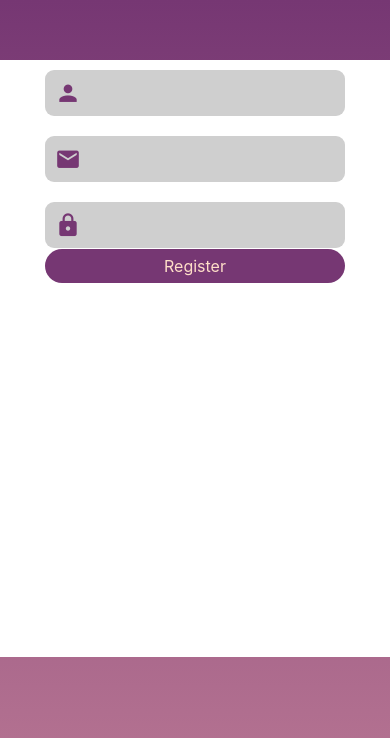
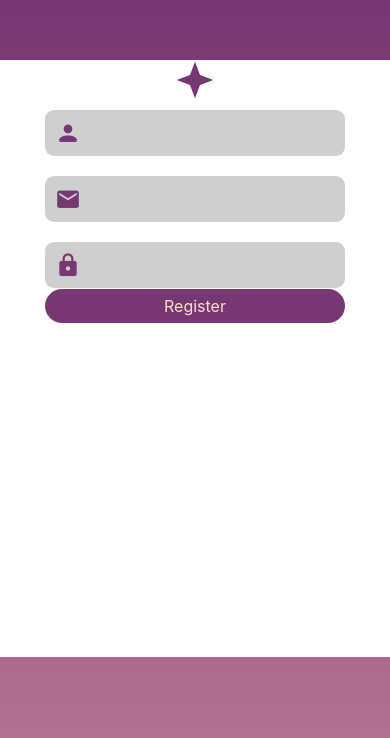
Before and after one commit to ASTROGBAE/COMP3130-example-project-workshops, a React Native app: screen /Register in a window 390 px wide. Shown: the top 738 px of the page. Built offline with nearby package versions, Linux system fonts and the light colour scheme.

Commit message:
basic image picker works!

```diff
--- a/app/screens/RegisterScreen.js
+++ b/app/screens/RegisterScreen.js
@@ -1,7 +1,9 @@
 import React from 'react';
-import { StyleSheet, View, Alert } from 'react-native';
+import { StyleSheet, View, TouchableOpacity, Image } from 'react-native';
 import {Formik} from 'formik'; // formik used here!
 import * as yup from 'yup';
+import * as ImagePicker from 'expo-image-picker';
+import {MaterialCommunityIcons} from '@expo/vector-icons'
 
 import AppButton from '../components/AppButton';
 import AppScreen from '../components/AppScreen';
@@ -15,6 +17,35 @@ import AppTextInput from '../components/AppTextInput';
 const data = DataManager.getInstance();
 
 function RegisterScreen({navigation}) {
+    const [selectedImage, setSelectedImage] = React.useState(null);
+
+    let openImagePickerAsync = async () => {
+        let permissionResult = await ImagePicker.requestMediaLibraryPermissionsAsync();
+
+        if (permissionResult.granted === false) {
+        alert('Permission to access camera roll is required!');
+        return;
+        }
+
+        let pickerResult = await ImagePicker.launchImageLibraryAsync();
+
+        if (pickerResult.cancelled === true) {
+        return;
+        }
+
+        setSelectedImage({ localUri: pickerResult.uri });
+    };
+
+    if (selectedImage !== null) {
+        return (
+        <View style={styles.container}>
+            <Image
+            source={{ uri: selectedImage.localUri }}
+            style={styles.thumbnail}
+            />
+        </View>
+        );
+    }
 
     let schema = yup.object().shape( // yup validation stuff
         {
@@ -28,6 +59,11 @@ function RegisterScreen({navigation}) {
         <AppScreen statusBar={false}>
             <View style={{flex:0.1}}></View>
             <View style={styles.container}>
+            <TouchableOpacity onPress={openImagePickerAsync}>
+                <MaterialCommunityIcons
+                    name={'star-four-points'}
+                    size={40} color={AppColors.primary}/>
+            </TouchableOpacity>
             <Formik
                     initialValues={{ name: '', email: '', password:'', }}
                     onSubmit={values => {
@@ -83,7 +119,11 @@ const styles = StyleSheet.create({
         width:'100%',
         backgroundColor: AppColors.white,
         alignItems: "center"
-    }
+    }, thumbnail: {
+        width: 300,
+        height: 300,
+        resizeMode: "contain"
+      }
 })
 
 export default RegisterScreen;
--- a/package.json
+++ b/package.json
@@ -27,7 +27,8 @@
     "react-native-snap-carousel": "^3.9.1",
     "react-native-vector-icons": "^9.1.0",
     "react-native-web": "0.17.1",
-    "yup": "^0.32.11"
+    "yup": "^0.32.11",
+    "expo-image-picker": "~12.0.1"
   },
   "devDependencies": {
     "@babel/core": "^7.12.9",
```
Also changed, not shown: 1 other file (tests, documents, lock files or other folders).
